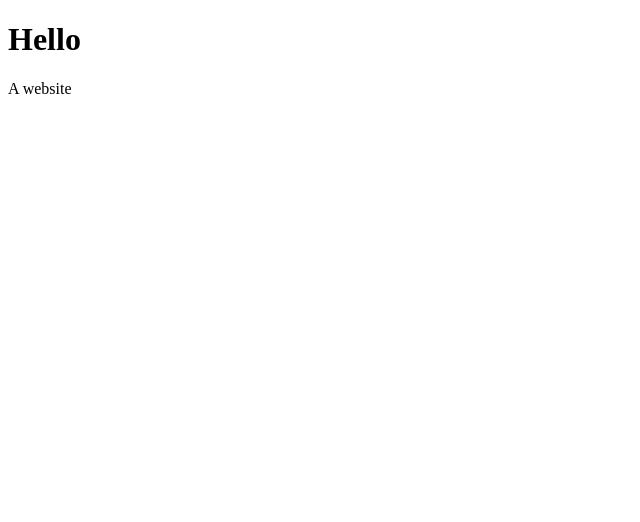
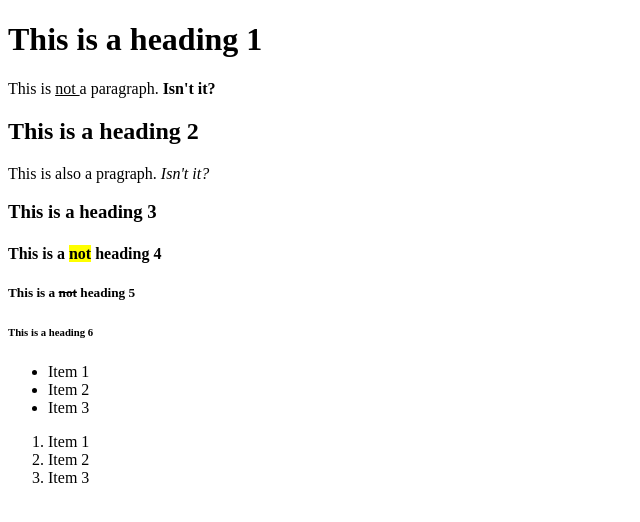
Before and after one commit to BitBender-8/git-test, a plain HTML site: page html-boilerplate/index.html in a window 1280 px wide. Shown: the whole page, without its empty margins (0-640 px from the left). Drawn offline with Linux system fonts and the light colour scheme.

Commit message:
Completed lessons on html until the section before 'links and images'

```diff
--- a/html-boilerplate/index.html
+++ b/html-boilerplate/index.html
@@ -7,7 +7,26 @@
     </head>
 
     <body>
-    <h1> Hello</h1>
-    A website
+        <h1>This is a heading 1</h1>
+        <p>This is <ins> not </ins> a paragraph. <strong> Isn't it?</strong></p>
+        <h2>This is a heading 2</h2>
+        <p> This is also a pragraph. <em> Isn't it?</em></p>
+        <h3>This is a heading 3</h3>
+        <!-- This is a comment. I am checking whether it is visible to the browser.-->
+        <h4>This is a <mark>not</mark> heading 4</h4>
+        <h5>This is a <del> not</del> heading 5</h5>
+        <h6>This is a heading 6</h6>
+
+        <ul>
+            <li>Item 1</li>
+            <li>Item 2</li>
+            <li>Item 3</li>
+        </ul>
+        <ol>
+            <li>Item 1</li>
+            <li>Item 2</li>
+            <li>Item 3</li>
+        </ol>
+
     </body>
 </html>
```
